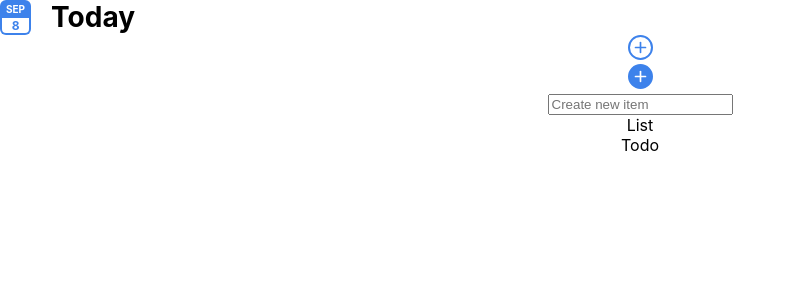
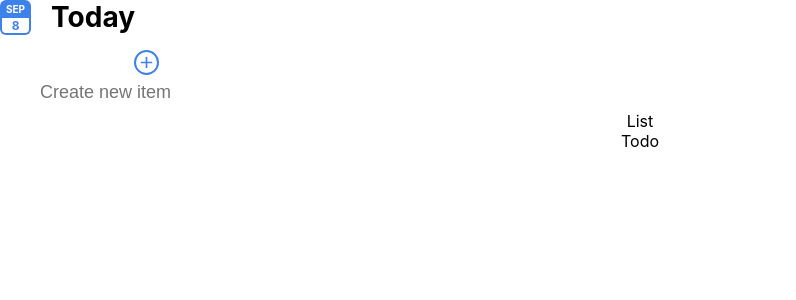
Before and after one commit to siccoo/modern-todo, a React (Create React App) app: page / in a window 1280 px wide. Shown: the top 300 px of the page, without its empty margins (0-796 px from the left). Built offline with nearby package versions, Linux system fonts and the light colour scheme.

Commit message:
updates on List & Todo components

```diff
--- a/src/components/List/index.tsx
+++ b/src/components/List/index.tsx
@@ -13,13 +13,22 @@ const List = ({
   setNewItemInputRef: (element: HTMLInputElement | null) => void;
 }) => {
   return (
-    <div>
+    <div className='list'>
+      <div className='list__inProgress'>
         <NewItem
           handleNewItemInputOnBlur={handleNewItemInputOnBlur}
           handleNewItemInputOnChange={handleNewItemInputOnChange}
           handleNewItemInputOnKeyUp={handleNewItemInputOnKeyUp}
           setNewItemInputRef={setNewItemInputRef}
         />
+      </div>
+      <div className='list__completed'>
+
+      </div>
+      <div className='list__removed'>
+
+      </div>
+
       List
     </div>
   )
--- a/src/components/NewItem/index.scss
+++ b/src/components/NewItem/index.scss
@@ -0,0 +1,40 @@
+.newItem {
+    margin: 0;
+    padding: 15px 20px 5px 20px;
+    position: relative;
+    display: flex;
+    flex-direction: row;
+
+    &__create {
+        &__icon {
+            padding: 0px 5px;
+            cursor: pointer;
+
+            &:hover &--default {
+                display: none;
+            }
+
+            &:hover &--hovered {
+                display: block;
+            }
+
+            &--hovered {
+                display: none;
+            }
+        }
+    }
+
+    &__input {
+        flex: 2 1 0;
+        padding-left: 20px;
+
+        input {
+            font-size: 18px;
+            color: #323232;
+            width: 100%;
+            border: none;
+            outline: none;
+            padding: 3px 0;
+        }
+    }
+}
--- a/src/components/Todo/index.tsx
+++ b/src/components/Todo/index.tsx
@@ -74,7 +74,14 @@ class Todo extends React.Component<{}, TodoState> {
     }
 
     handleNewItemInputOnKeyUp(event: KeyboardEvent<HTMLInputElement>) {
+        const { newItems } = this.state;
+        const { key } = event;
+        const isEnterKeyPressed = key == 'Enter'
+        if (!newItems || !isEnterKeyPressed) {
+            return
+        }
 
+        this.addNewItem({ newItems })
     }
 
     setNewItemInputRef(element: HTMLInputElement | null) {
@@ -82,6 +89,7 @@ class Todo extends React.Component<{}, TodoState> {
     }
 
     render() {
+
         return (
             <div className='todo'>
                 <Calendar />
```
Lines whose indentation alone changed are shown as unchanged.
